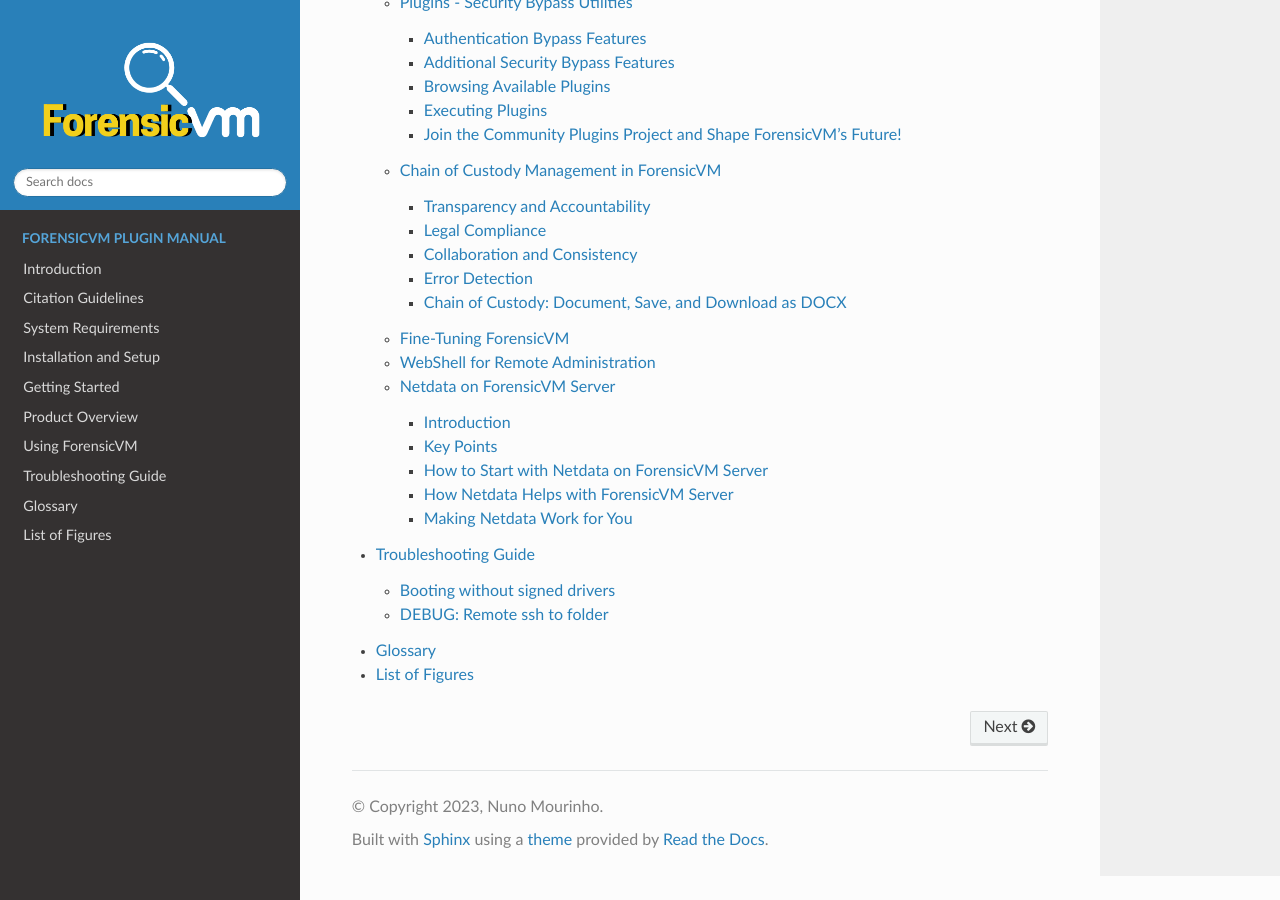
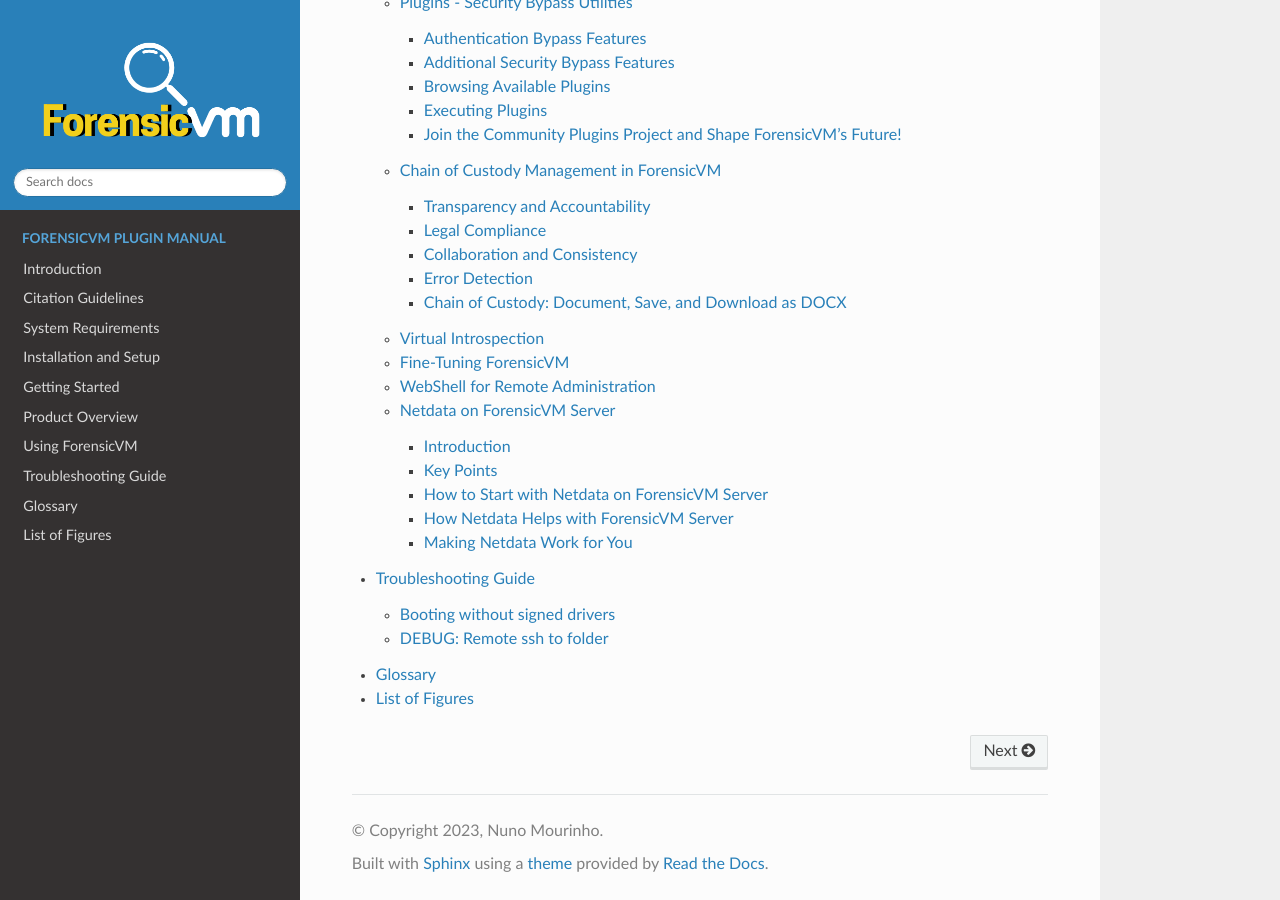
Before and after one commit to nunomourinho/forensicVmAutopsyUserManual, a Sphinx documentation site: the page built from docs/index.rst, in a window 1280 px wide and 900 px high, scrolled down 5750 px. Built offline with Sphinx 7.4.7 and the Read the Docs theme 2.0.0, drawn with Linux system fonts in a browser that asks for light colours; pages that are not in the unit, such as notebooks, are missing from menus; some of the changed lines change nothing that is shown.

Commit message:
Update using_forensicvm.rst

```diff
--- a/docs/user/using_forensicvm.rst
+++ b/docs/user/using_forensicvm.rst
@@ -47,7 +47,7 @@
 
    Chain of Custody Management in ForensicVM <chain>
 
-   Virtual Introspection <virtual_introspection>
+   Virtual Introspection <vi>
       Detailed guide on accessing and analyzing the internal state of the forensicVM using virtual introspection, including process states, command line execution, and system status.
 
    Fine-Tuning ForensicVM <finetunning>
```
